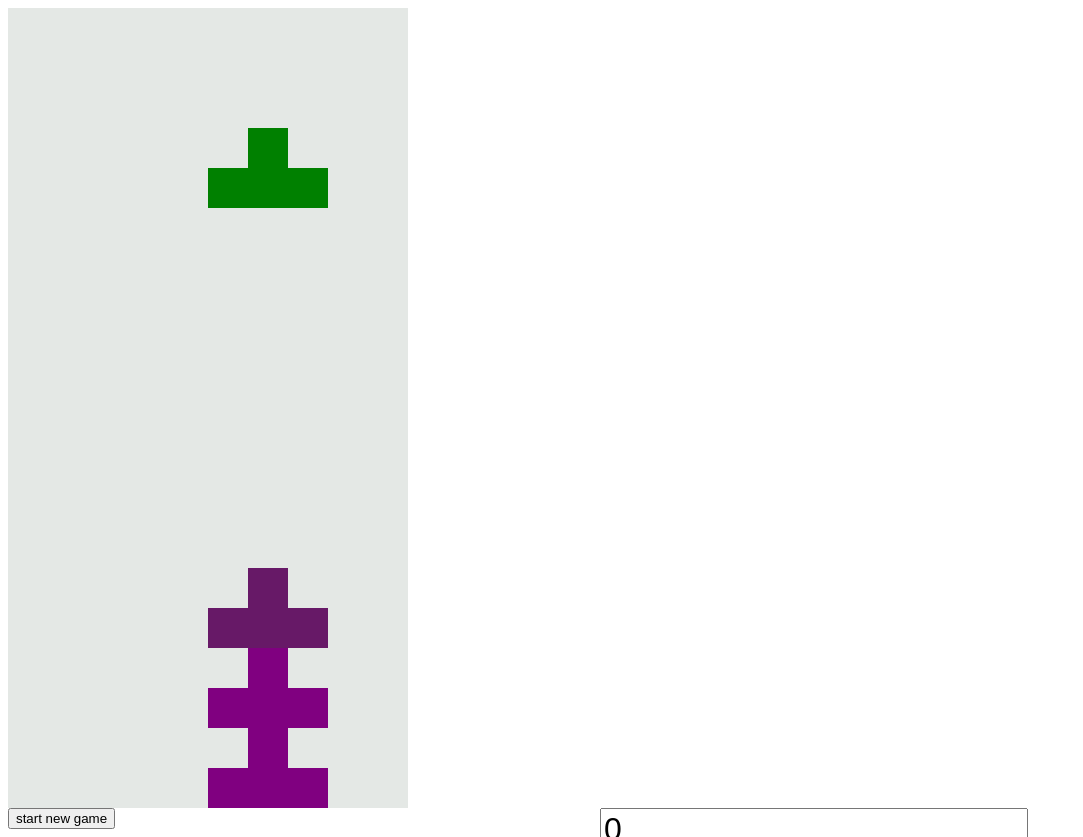
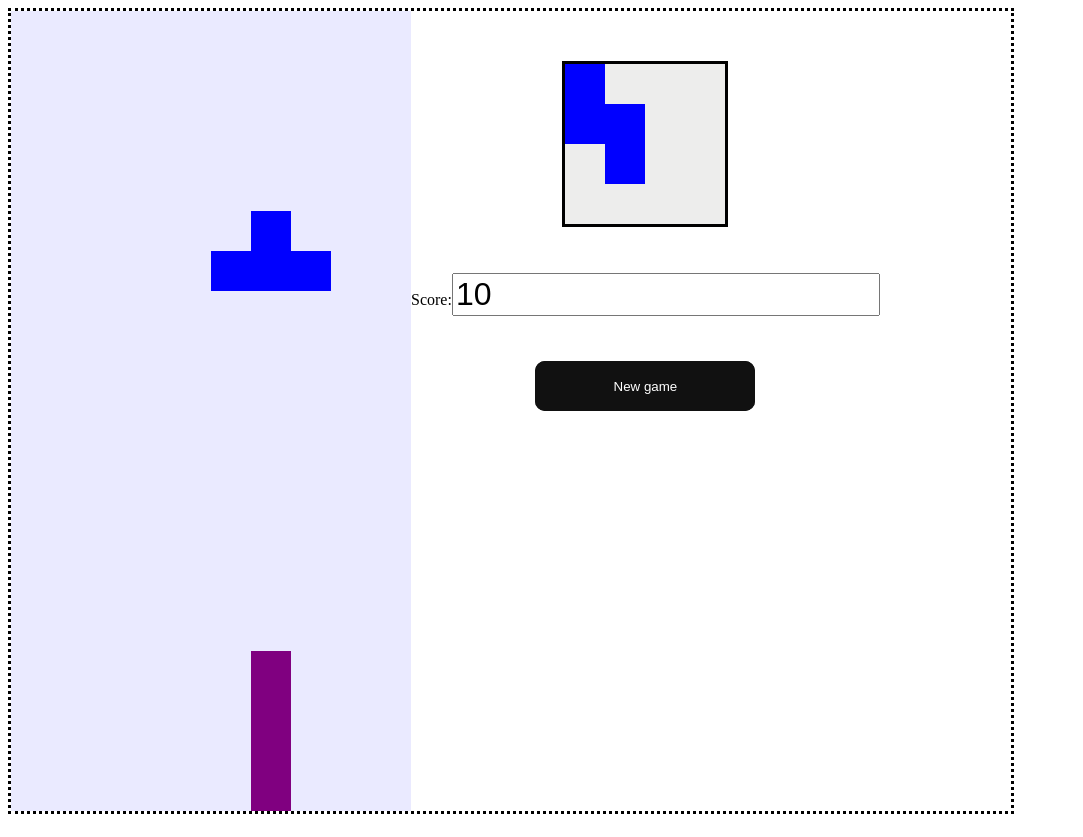
Before and after one commit to bogus-bill/bogus-tetris, a plain HTML site: page index.html in a window 1280 px wide. Shown: the whole page, without its empty margins (0-1083 px from the left). Drawn offline with Linux system fonts and the light colour scheme.

Commit message:
added preview tetromino

```diff
--- a/css/style.css
+++ b/css/style.css
@@ -1,11 +1,11 @@
 .square {
-    background-color: rgba(91, 94, 250, 0.13);
     height: 40px;
     width: 40px;
+    border-width: 1px;
 }
 
 .grid {
-    background-color: rgba(202, 233, 27, 0.13);
+    background-color: rgba(91, 94, 250, 0.13);
     height: 800px;
     width: 400px;
     display: flex;
@@ -13,14 +13,11 @@
 }
 
 .drawn {
-    background-color: green;
+    background-color: blue;
 }
 
 .score {
-    /* background-color: black; */
     font-size: xx-large;
-    position: fixed;
-    left: 600px;
 }
 
 .frozen {
@@ -43,3 +40,102 @@
 .destroyed {
     background-color: rgb(255, 0, 0);
 }
+
+.game {
+    width: 1000px;
+    border-style: dotted;
+    display: flex;
+}
+
+.nonGame {
+    height: 400px;
+    display: flex;
+    flex-direction: column;
+    justify-content: space-between;
+}
+
+.preview {
+    border-style: solid;
+    background-color: rgba(114, 115, 109, 0.13);
+    /* height: 160px; */
+    width: 160px;
+    display: flex;
+    flex-wrap: wrap;
+
+    margin-left: auto;
+    margin-right: auto;
+    margin-top: 50px;
+}
+
+.squarePreview {
+    height: 40px;
+    width: 40px;
+    border-width: 1px;
+}
+
+#newGame {
+    margin-left: auto;
+    margin-right: auto;
+}
+
+/* Below is the new game button */
+
+.glow-on-hover {
+    width: 220px;
+    height: 50px;
+    border: none;
+    outline: none;
+    color: #fff;
+    background: #111;
+    cursor: pointer;
+    position: relative;
+    z-index: 0;
+    border-radius: 10px;
+}
+
+.glow-on-hover:before {
+    content: '';
+    background: linear-gradient(45deg, #ff0000, #ff7300, #fffb00, #48ff00, #00ffd5, #002bff, #7a00ff, #ff00c8, #ff0000);
+    position: absolute;
+    top: -2px;
+    left:-2px;
+    background-size: 400%;
+    z-index: -1;
+    filter: blur(5px);
+    width: calc(100% + 4px);
+    height: calc(100% + 4px);
+    animation: glowing 20s linear infinite;
+    opacity: 0;
+    transition: opacity .3s ease-in-out;
+    border-radius: 10px;
+}
+
+.glow-on-hover:active {
+    color: #000
+}
+
+.glow-on-hover:active:after {
+    background: transparent;
+}
+
+.glow-on-hover:hover:before {
+    opacity: 1;
+}
+
+.glow-on-hover:after {
+    z-index: -1;
+    content: '';
+    position: absolute;
+    width: 100%;
+    height: 100%;
+    background: #111;
+    left: 0;
+    top: 0;
+    border-radius: 10px;
+}
+
+@keyframes glowing {
+    0% { background-position: 0 0; }
+    50% { background-position: 400% 0; }
+    100% { background-position: 0 0; }
+}
--- a/index.html
+++ b/index.html
@@ -11,14 +11,17 @@
 </head>
 <body>
     <div class="game">
-        <div class="upper">
-            <div class="grid">
-                <div class="square"></div>
+        <div class="grid">
+            <div class="square"></div>
+        </div>
+        <div class="nonGame">
+            <div class="preview">
+                <div class="squarePreview"></div>
             </div>
-        </div>
-        <div>
-            <input id="score" class="score" value="0"/>
-            <button id="newGame" value="0">start new game</button>
+            <div style="margin-left: auto; margin-right: auto; display: block">
+                Score:<input id="score" class="score" value="10"/></span>
+            </div>
+            <button id="newGame" type="button" class="glow-on-hover">New game</button>
         </div>
     </div>
 </body>
--- a/js/app.js
+++ b/js/app.js
@@ -1,4 +1,4 @@
-const SPEED = 100;
+const SPEED = 250;
 const width = 10;
 const height = 20;
 
@@ -37,8 +37,8 @@ const iTetromino = [
     [width, width + 1, width + 2, width + 3]
 ]
 
-const allTetros = [tTetro];
-// const allTetros = [tTetro, lTetromino, iTetromino, zTetromino, oTetromino];
+// const allTetros = [tTetro];
+const allTetros = [tTetro, lTetromino, iTetromino, zTetromino, oTetromino];
 
 const keyCodeMap = {
     "37": "left",
@@ -55,17 +55,23 @@ function chooseRandomTetro() {
 
 document.addEventListener('DOMContentLoaded', () => {
     multiplyNode(document.querySelector('.square'), width*height, false);
+    multiplyNode(document.querySelector('.squarePreview'), 4*4, false);
+
     document.addEventListener('keyup', control);
 
     let grid = document.querySelector('.grid');
+    let previewGrid = document.querySelector('.preview');
     let squares = Array.from(grid.querySelectorAll('div'));
+    let previewSquares = Array.from(previewGrid.querySelectorAll('div'));
+    let nextRandTetro = chooseRandomTetro();
 
     function initTetro()
     {
         let currentPosition = 15;
         let currentRotation = 0;
         let state = "active";
-        let randTetro = chooseRandomTetro();
+        let randTetro = nextRandTetro;
+        nextRandTetro = chooseRandomTetro();
         let current = randTetro[currentRotation];
 
         return [currentPosition, currentRotation, randTetro, current, state];
@@ -103,6 +109,7 @@ document.addEventListener('DOMContentLoaded', () => {
 
     let intervalId = window.setInterval(function(){
         undraw();
+        undrawPreview();
         [currentPosition, state] = onMoveDown(currentPosition, current, state, squares);
         if (state === "frozen")
         {
@@ -114,8 +121,25 @@ document.addEventListener('DOMContentLoaded', () => {
             }
         }
         draw();
+        drawPreview();
     }, SPEED);
 
+
+    function drawPreview()
+    {
+        nextRandTetro[0].forEach ( index => {
+            let newIndex = Math.floor(index / width)*4 + index % width;
+            setSquareState(newIndex, "drawn", previewSquares)
+        })
+    }
+
+    function undrawPreview()
+    {
+        nextRandTetro[0].forEach ( index => {
+            let newIndex = Math.floor(index / width)*4 + index % width;
+            setSquareState(newIndex, "free", previewSquares)
+        })
+    }
 
     function draw() {
         current.forEach (index => {
--- a/js/tools.js
+++ b/js/tools.js
@@ -14,10 +14,6 @@ function isOnRightEdge(position, tetromino, width) {
 function isOnLeftEdge(position, tetromino, width) {
     let minValue = Math.min(...tetromino.map(value => (value + position) % width));
     return minValue <= 0;
-}
-
-function isOnTopEdge(y){
-    return y < 0;
 }
 
 function toHeight(position, width)
```
